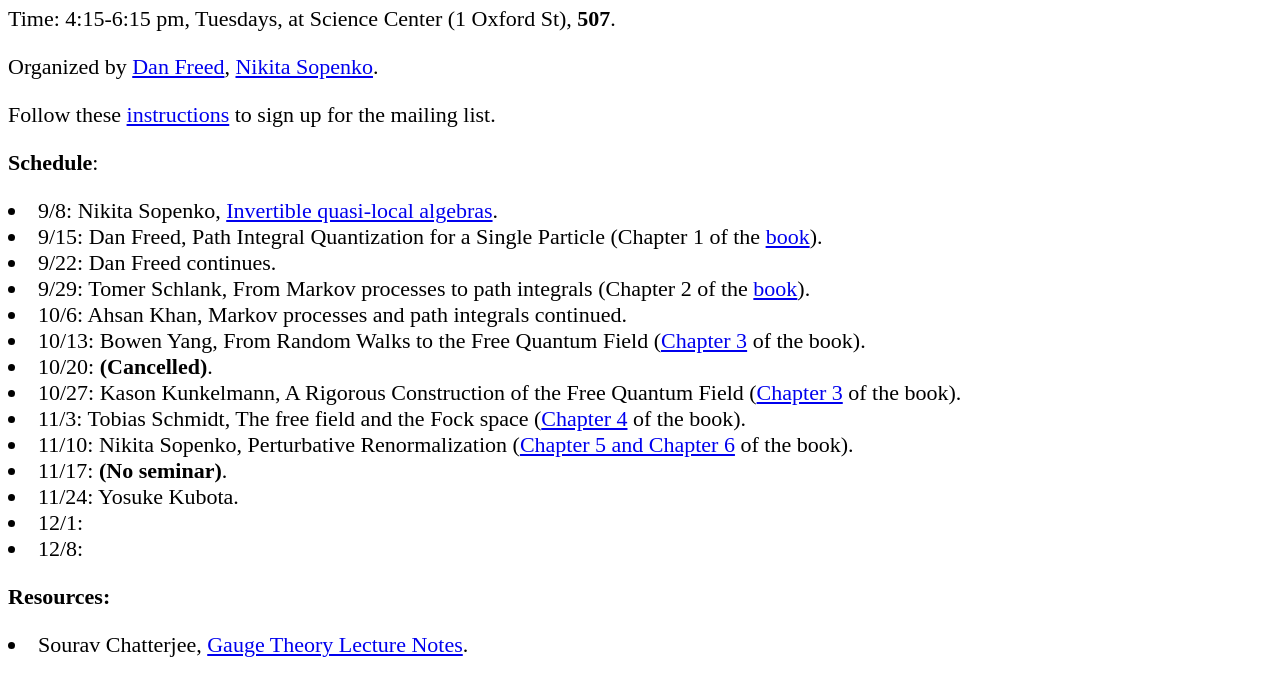
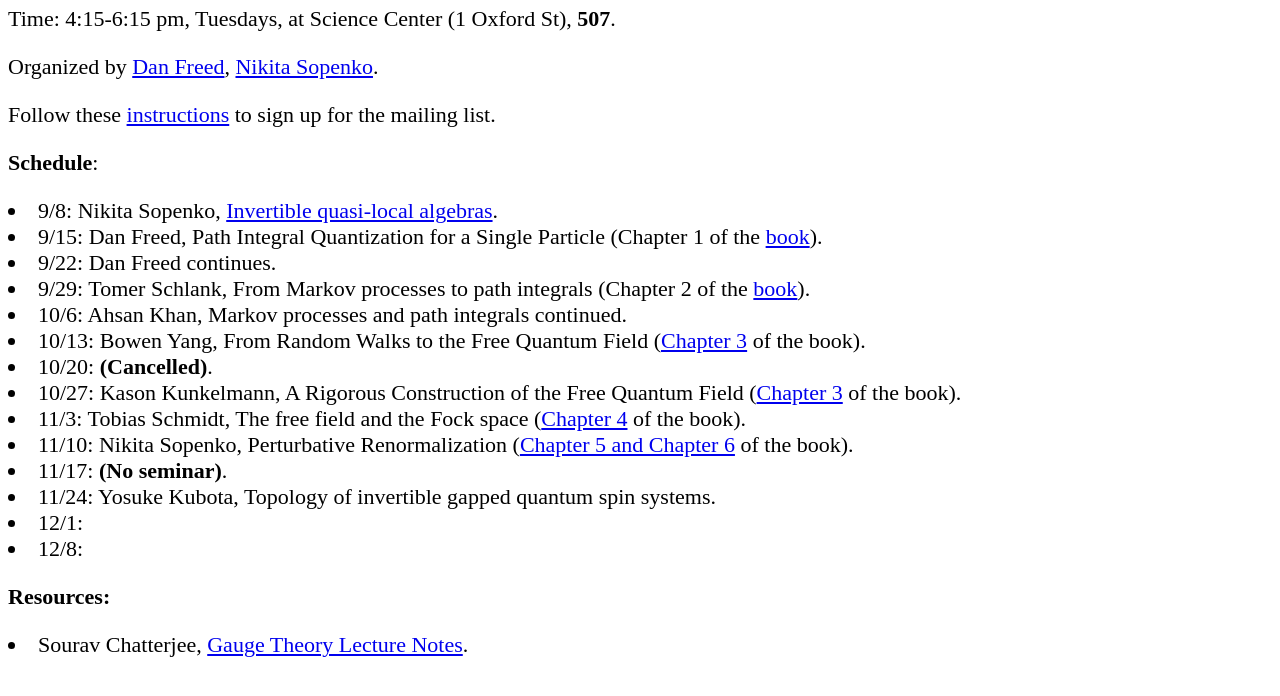
Before and after one commit to niksopenko/niksopenko.github.io, a plain HTML site: page seminar.html in a window 1280 px wide. Shown: the part 66-762 px from the top of the page. Drawn offline with Linux system fonts and the light colour scheme.

Commit message:
Add Yosuke Kubota's title for 11/24
Co-Authored-By: Claude Opus 5 <noreply@anthropic.com>

```diff
--- a/seminar.html
+++ b/seminar.html
@@ -37,7 +37,7 @@ body { font-size: 22px; }
 <LI> 11/3: Tobias Schmidt, The free field and the Fock space (<a href="Chatterjee-Gauge-Theory-Lectures.pdf">Chapter 4</a> of the book).
 <LI> 11/10: Nikita Sopenko, Perturbative Renormalization (<a href="Chatterjee-Gauge-Theory-Lectures.pdf">Chapter 5 and Chapter 6</a> of the book).
 <LI> 11/17: <b>(No seminar)</b>.
-<LI> 11/24: Yosuke Kubota.
+<LI> 11/24: Yosuke Kubota, Topology of invertible gapped quantum spin systems.
 <LI> 12/1:
 <LI> 12/8:
 
```
